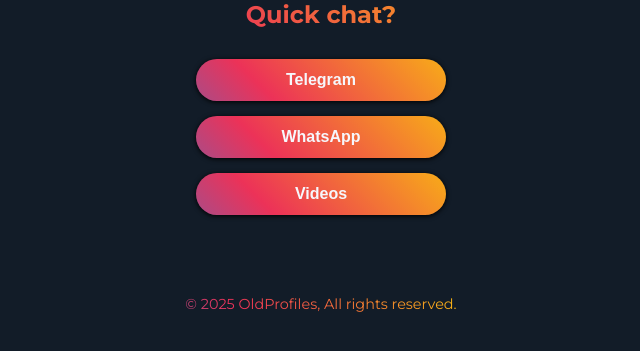
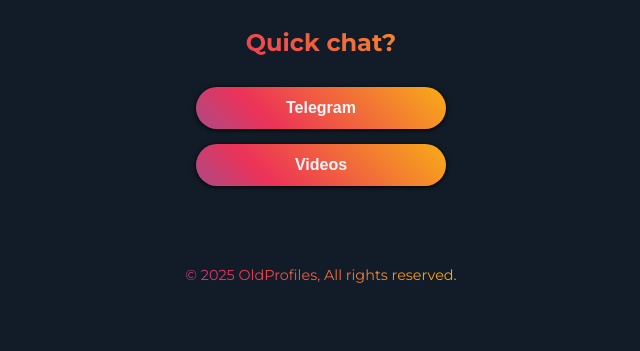
Before and after one commit to oldprofiles/oldprofiles.github.io, a plain HTML site: page index.html in a window 1280 px wide. Shown: the part 315-666 px from the top of the page, without its empty margins (319-959 px from the left). Drawn offline with Linux system fonts and the light colour scheme; a web font is replaced by a local one.

Commit message:
Update index.html

```diff
--- a/index.html
+++ b/index.html
@@ -161,7 +161,6 @@
 
     <div class="buttons">
       <button class="btn" onclick="openLink('https://t.me/EliteWorks')">Telegram</button>
-      <button class="btn" onclick="openLink('https://wa.me/12523407910')">WhatsApp</button>
       <button class="btn" onclick="openVideo()">Videos</button>
     </div>
 
```
